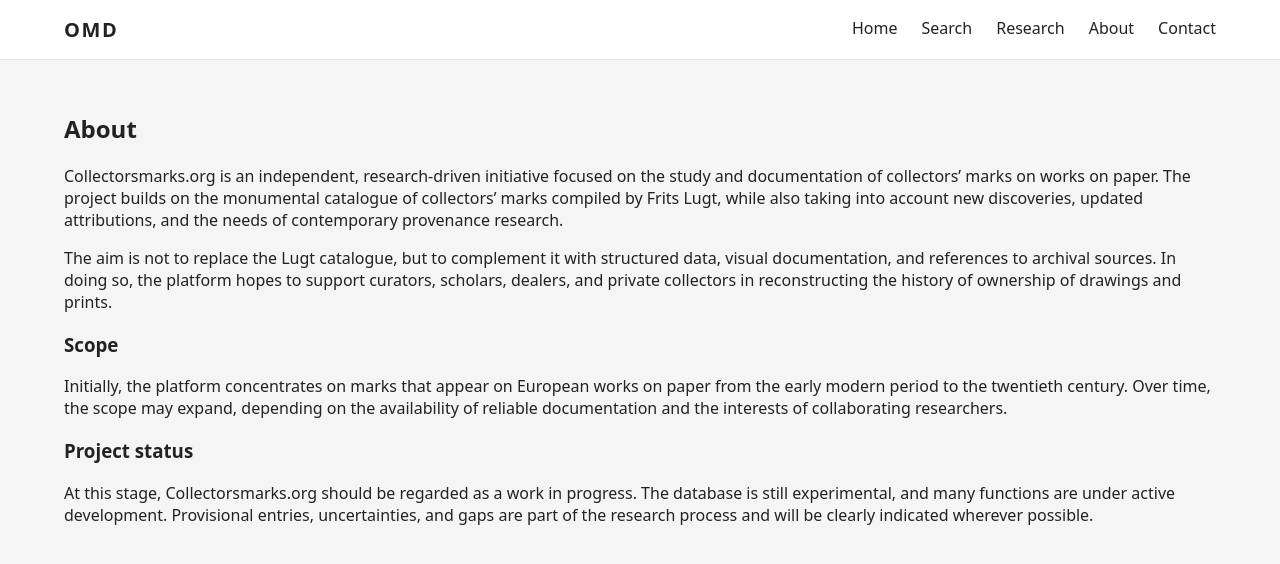
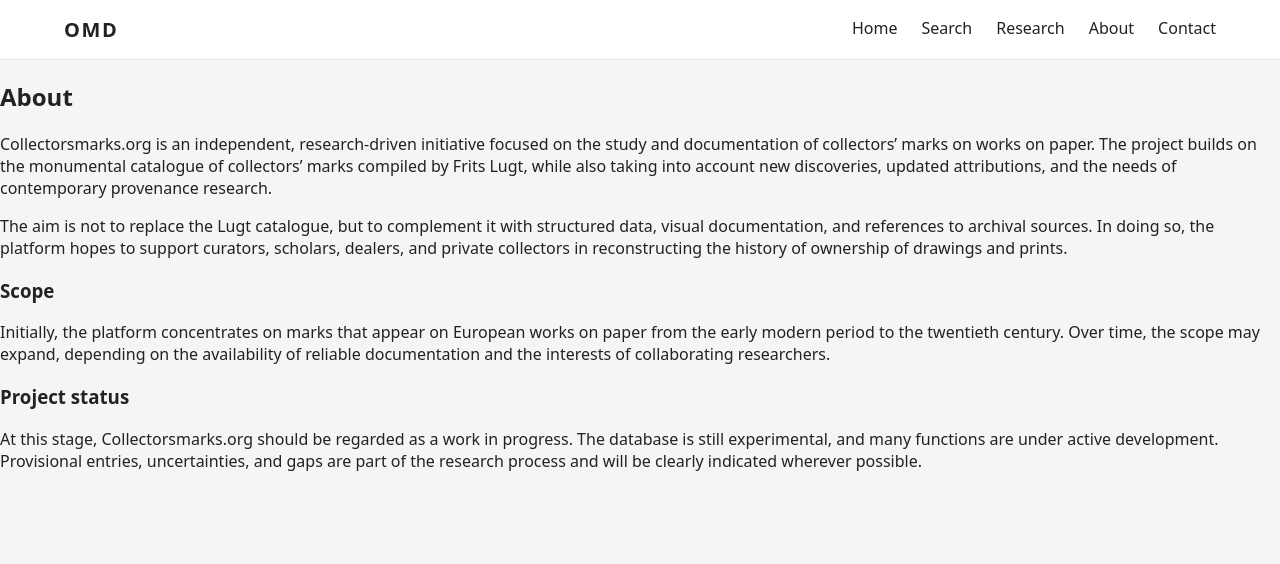
Before and after one commit to bjorndeleu/collectorsmarks, a Next.js app: page /about in a window 1280 px wide. Shown: the top 564 px of the page. Built offline with nearby package versions, Linux system fonts and the light colour scheme.

Commit message:
Update layout.js

```diff
--- a/app/layout.js
+++ b/app/layout.js
@@ -1,17 +1,26 @@
-import './globals.css';
-import Nav from './Nav';
+import "./globals.css";
+import Nav from "./Nav";
 
 export const metadata = {
-  title: 'Old Master Drawings & Lugt Stamps',
-  description: 'Searchable database of drawings and collectors’ marks',
+  title: "Collectors Marks",
+  description: "Exploring works on paper through collectors’ marks.",
 };
 
 export default function RootLayout({ children }) {
   return (
     <html lang="en">
-      <body>
-        <Nav />
-        <main className="site-main">{children}</main>
+      <body className="min-h-screen bg-neutral-900 text-white">
+        {/* Globale nav bovenaan elke pagina */}
+        <header className="fixed top-0 left-0 right-0 z-20 bg-white/90 text-black backdrop-blur border-b border-black/5">
+          <div className="mx-auto max-w-6xl px-4 py-4">
+            <Nav />
+          </div>
+        </header>
+
+        {/* ruimte onder nav + pagina-inhoud */}
+        <div className="pt-20">
+          {children}
+        </div>
       </body>
     </html>
   );
```
